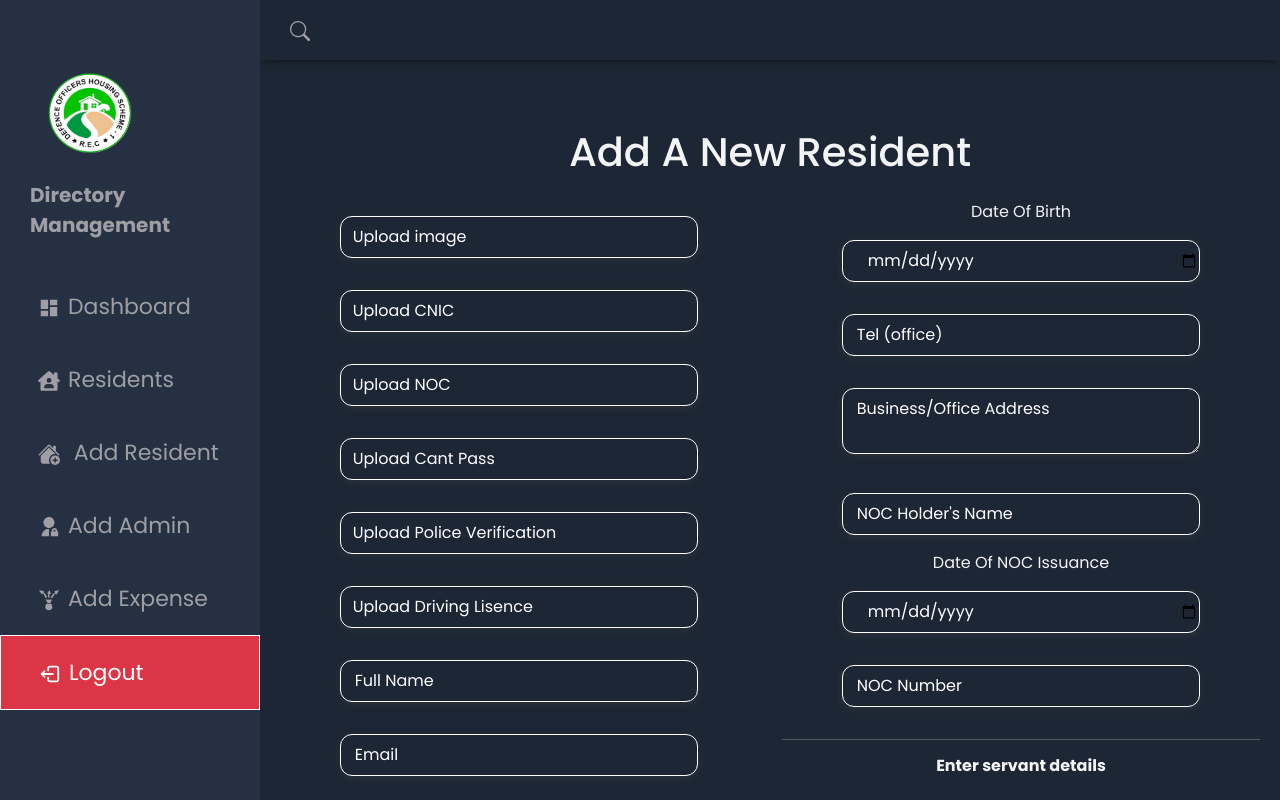
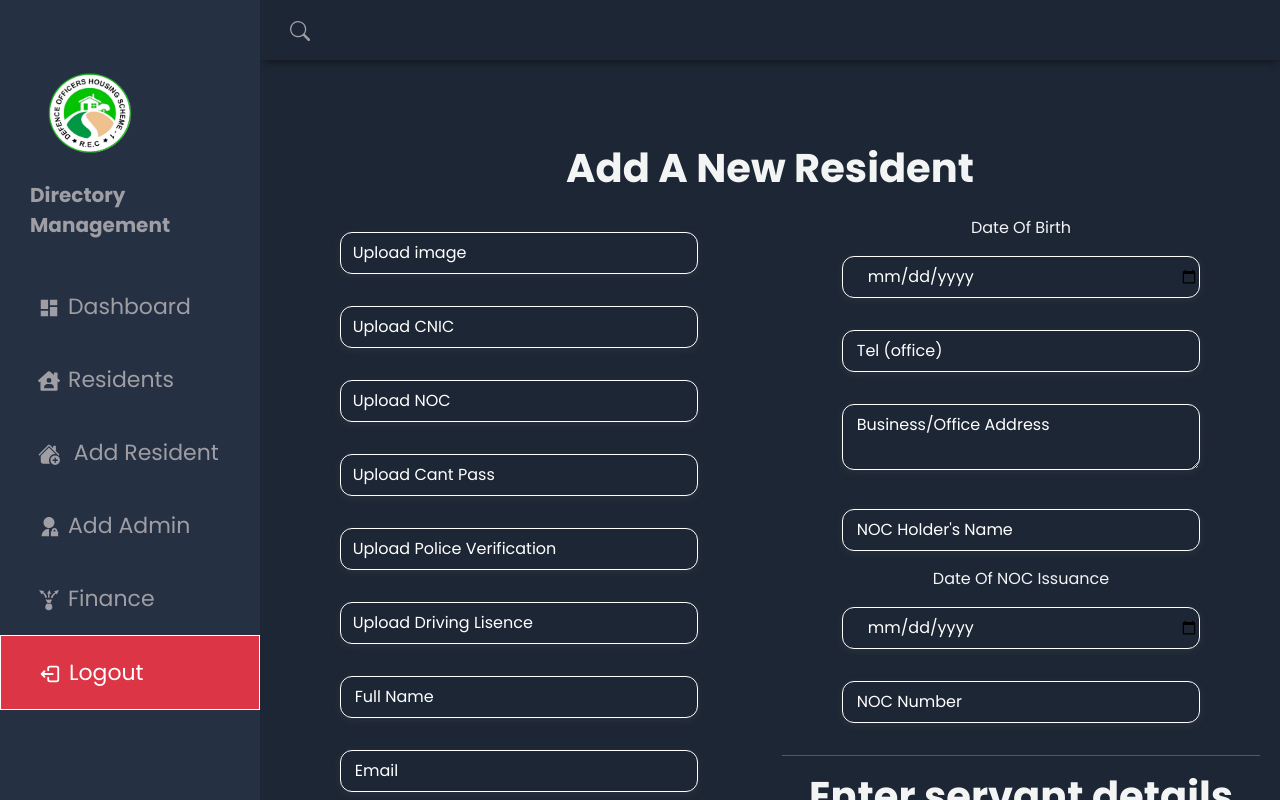
Before and after one commit to AsadKhatri1/directory-management-client, a React (Vite) app: page /dashboard/newResident in a window 1280 px wide. Built offline with nearby package versions, Linux system fonts and the light colour scheme; sample sign-in values are in the browser's storage.

Commit message:
small changes

```diff
--- a/src/components/ResidentForm.jsx
+++ b/src/components/ResidentForm.jsx
@@ -500,8 +500,7 @@ const ResidentForm = () => {
 
   return (
     <main className="main-container text-center mt-5">
-      <h1>Add A New Resident</h1>
-
+      <h1 className="my-3 fw-bold">Add A New Resident</h1>
       <form action="post" className="w-100 mt-3" onSubmit={submitHandler}>
         <div className="row text-center justify-content-center pt-2 ">
           <div className="col-md-6">
@@ -758,7 +757,7 @@ const ResidentForm = () => {
             <br />
             <div className="mt-3">
               <hr />
-              <h3 className="my-3 fw-bold fs-6">Enter Family Members</h3>
+              <h1 className="my-3 fw-bold ">Enter Family Members</h1>
 
               {/* Relative Fields */}
               {relatives.map((relative, index) => (
@@ -988,7 +987,7 @@ const ResidentForm = () => {
             <br />
             <div className="mt-3">
               <hr />
-              <h3 className="my-3 fw-bold fs-6">Enter Tanent Details</h3>
+              <h1 className="my-3 fw-bold ">Enter Tanent Details</h1>
 
               {tanents.map((tanent, index) => (
                 <div key={index}>
@@ -1298,7 +1297,7 @@ const ResidentForm = () => {
             />{" "}
             <div className="text-center my-3">
               <hr />
-              <h3 className="my-3 fw-bold fs-6">Enter servant details</h3>
+              <h1 className="my-3 fw-bold ">Enter servant details</h1>
               {maids.map((maid, index) => (
                 <div key={index}>
                   <input
@@ -1466,7 +1465,7 @@ const ResidentForm = () => {
             </div>
             <div className="text-center mt-3">
               <hr />
-              <h3 className="my-3 fw-bold fs-6">Enter vehicle details</h3>
+              <h1 className="my-3 fw-bold">Enter vehicle details</h1>
               {/* Vehicle Fields */}
               {vehicles.map((vehicle, index) => (
                 <div key={index}>
--- a/src/components/Sidebar.jsx
+++ b/src/components/Sidebar.jsx
@@ -66,7 +66,7 @@ const Sidebar = ({ sideBarToggle, openSideBar }) => {
         <li className="sidebar-item">
           <Link to="/dashboard/expense">
             <GiExpense className="mx-2" />
-            Add Expense
+            Finance
           </Link>
         </li>
         <li className="sidebar-item bg-danger text-white" onClick={logout}>
--- a/src/pages/Auth.jsx
+++ b/src/pages/Auth.jsx
@@ -140,7 +140,11 @@ const Auth = () => {
               background: ` #3C5B6F`,
             }}
           >
-            <img className="w-100 h-100" src={logo} alt="logo" />
+            <img
+              style={{ height: "80%", width: "100%" }}
+              src={logo}
+              alt="logo"
+            />
           </div>
         </div>
       </div>
```
